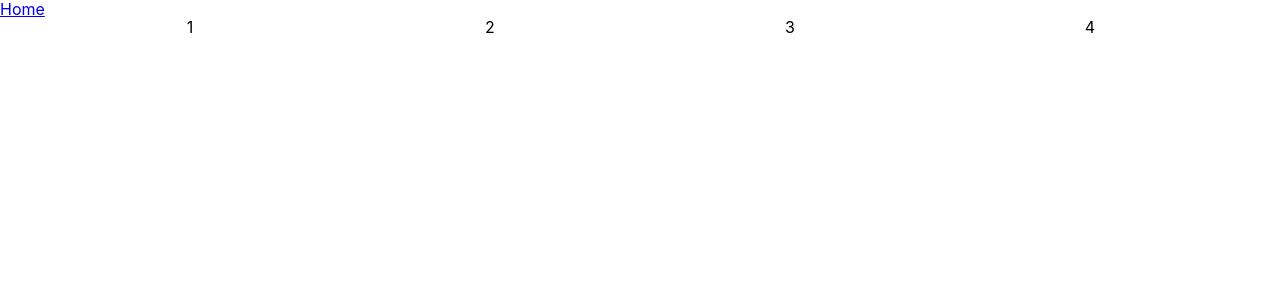
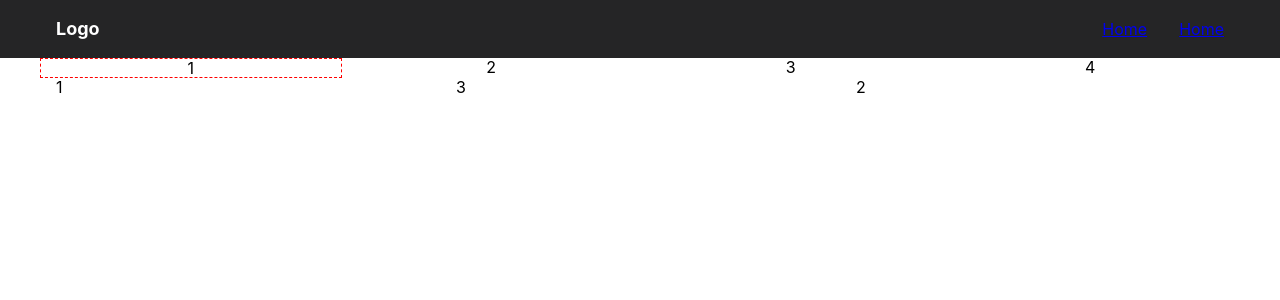
Before and after one commit to janczizikow/dash, a React (Create React App) app: page / in a window 1280 px wide. Shown: the top 300 px of the page. Built offline with nearby package versions, Linux system fonts and the light colour scheme.

Commit message:
Additional col props: offsetting and order + started working on the Header

```diff
--- a/src/components/Header/Header.js
+++ b/src/components/Header/Header.js
@@ -1,9 +1,26 @@
 import React from 'react';
 import { NavLink } from 'react-router-dom';
+import { Container, Row } from '../Layout';
+
+import './Header.css';
 
 const Header = () => (
-  <header>
-    <NavLink to="/">Home</NavLink>
+  <header className="header">
+    <Container>
+      <Row gutters={false} middle between style={{ height: '3.625rem' }}>
+        <NavLink to="/" className="header__logo">
+          Logo
+        </NavLink>
+        <div className="header__links">
+          <NavLink to="/" className="header__link-item">
+            Home
+          </NavLink>
+          <NavLink to="/" className="header__link-item">
+            Home
+          </NavLink>
+        </div>
+      </Row>
+    </Container>
   </header>
 );
 
--- /dev/null
+++ b/src/components/Header/Header.scss
@@ -0,0 +1,48 @@
+@import '../../shared.scss';
+
+.header {
+  background-color: #252526;
+
+  &--fixed {
+    top: 0;
+    position: fixed;
+    width: 100%;
+    z-index: 1080;
+  }
+
+  &__inner {
+    height: 3.65rem;
+  }
+
+  &__logo {
+    display: flex;
+    align-items: center;
+    height: 100%;
+    color: #fff;
+    font-size: 1.125rem;
+    font-weight: bold;
+    text-decoration: none;
+  }
+
+  &__links {
+    display: none;
+    visibility: hidden;
+
+    @include media(map-get($grid-breakpoints, md)) {
+      display: flex;
+      height: 100%;
+      visibility: visible;
+    }
+  }
+
+  &__link-item {
+    padding: 0 1rem;
+    display: flex;
+    align-items: center;
+    height: 100%;
+
+    &:last-child {
+      padding-right: 0;
+    }
+  }
+}
--- a/src/components/Layout/Col/Col.js
+++ b/src/components/Layout/Col/Col.js
@@ -15,6 +15,11 @@ const propTypes = {
   mdOffset: PropTypes.number,
   lgOffset: PropTypes.number,
   xlOffset: PropTypes.number,
+  xsOrder: PropTypes.number,
+  smOrder: PropTypes.number,
+  mdOrder: PropTypes.number,
+  lgOrder: PropTypes.number,
+  xlOrder: PropTypes.number,
 };
 
 const defaultProps = {
@@ -34,20 +39,29 @@ const Col = props => {
     mdOffset,
     lgOffset,
     xlOffset,
+    xsOrder,
+    smOrder,
+    mdOrder,
+    lgOrder,
+    xlOrder,
     children,
     ...attributes
   } = props;
 
+  // TODO: think of a better solution?
   const classes = ['col'];
-
-  // TODO: think of a better solution?
-  // handle cases for offsets
   Object.keys(props).forEach(key => {
     if (
       Object.prototype.hasOwnProperty.call(props, key) &&
       /(xs|sm|md|lg|xl)/gi.test(key)
     ) {
-      classes.push(`col-${key}-${props[key]}`);
+      /[A-Z]/g.test(key)
+        ? classes.push(
+            `col-${key.substring(0, 2)}-${key
+              .substring(2, key.length)
+              .toLowerCase()}-${props[key]}`
+          )
+        : classes.push(`col-${key}-${props[key]}`);
     }
   });
 
--- a/src/components/Layout/Col/Col.scss
+++ b/src/components/Layout/Col/Col.scss
@@ -10,7 +10,13 @@
   max-width: percentage($size / $columns);
 }
 
-// TODO: Add offsets + order classes
+@mixin make-offset($size, $columns: $grid-columns) {
+  margin-left: percentage($size / $columns);
+}
+
+// FIXME: Offsets!!! => should start with 0 to reset offset from other breakpoints
+//                   => should
+// TODO: Order classes => check if need to add more
 @each $breakpoint, $value in $grid-breakpoints {
   $prefix: $breakpoint;
 
@@ -20,15 +26,31 @@
         .col-#{$prefix}-#{$i} {
           @include make-col($i, $grid-columns);
         }
+
+        .col-#{$prefix}-offset-#{$i - 1} {
+          @include make-offset($i - 1, $grid-columns);
+        }
       }
     }
-  }
 
-  @else {
+    @include media($value) {
+      @for $j from 0 through $grid-columns {
+        .col-#{$prefix}-order-#{$j} {
+          order: $j;
+        }
+      }
+    }
+  } @else {
     @for $i from 1 through $grid-columns {
       .col-#{$prefix}-#{$i} {
         @include make-col($i, $grid-columns);
       }
     }
+
+    @for $i from 0 through ($grid-columns - 1) {
+      .col-#{$prefix}-offset-#{$i} {
+        @include make-offset($i, $grid-columns);
+      }
+    }
   }
 }
--- a/src/components/Layout/Row/Row.scss
+++ b/src/components/Layout/Row/Row.scss
@@ -5,6 +5,7 @@
   flex-wrap: wrap;
 
   &__gutters {
+    // TODO: research if this is really needed (remove padding from container and keep this)?
     margin-left: -$grid-gutters / 2;
     margin-right: -$grid-gutters / 2;
 
--- a/src/views/Home.js
+++ b/src/views/Home.js
@@ -4,10 +4,21 @@ import { Container, Row, Col } from '../components/Layout';
 const Home = () => (
   <Container>
     <Row center>
-      <Col>1</Col>
+      <Col style={{ border: '1px dashed red' }}>1</Col>
       <Col>2</Col>
       <Col>3</Col>
       <Col>4</Col>
+    </Row>
+    <Row>
+      <Col xs={4} xsOffset={4} lgOffset={0}>
+        1
+      </Col>
+      <Col xs={4} mdOrder={1} lgOffset={0}>
+        2
+      </Col>
+      <Col xs={4} mdOrder={0} lgOffset={0}>
+        3
+      </Col>
     </Row>
   </Container>
 );
```
Also changed, not shown: 1 other file (tests, documents, lock files or other folders).
